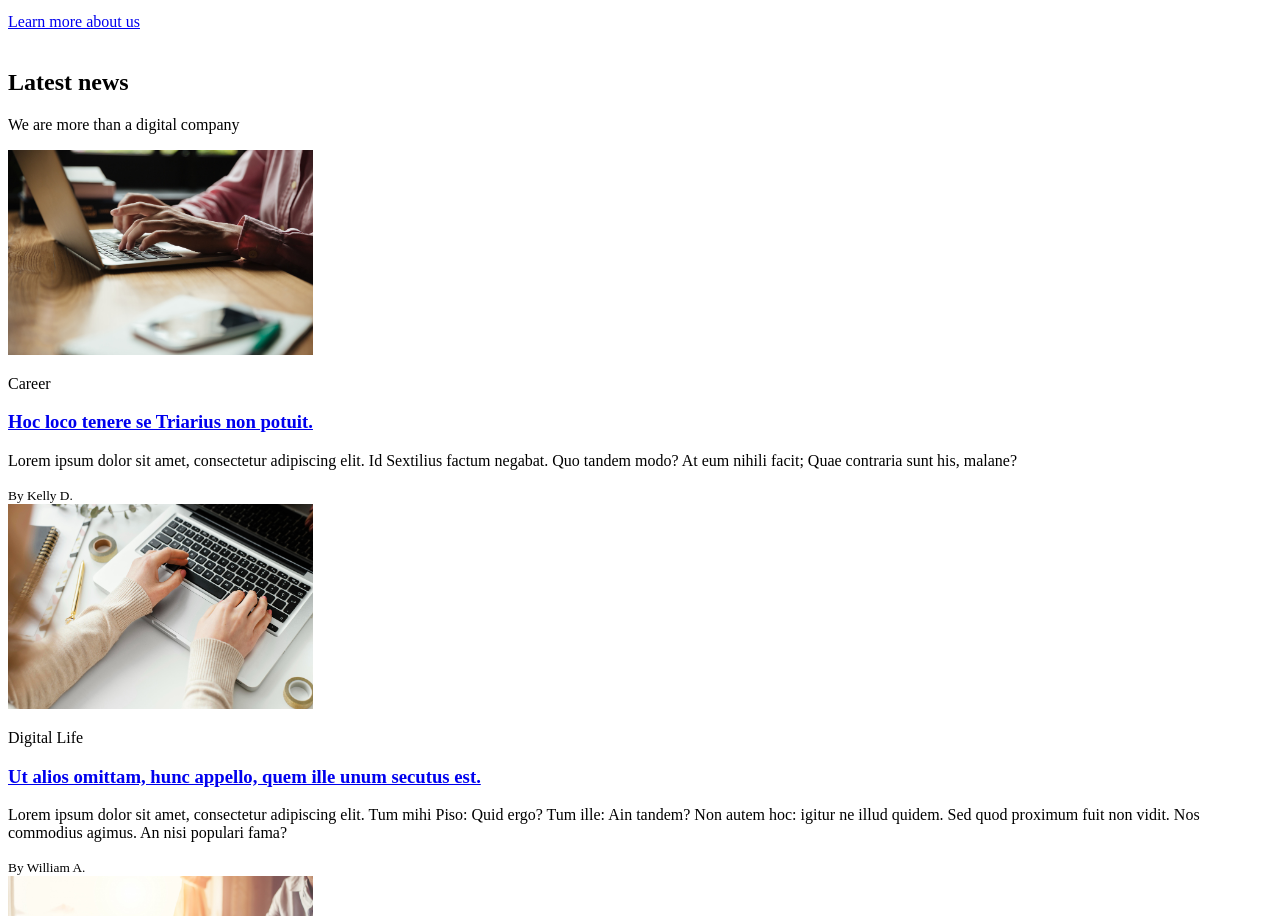
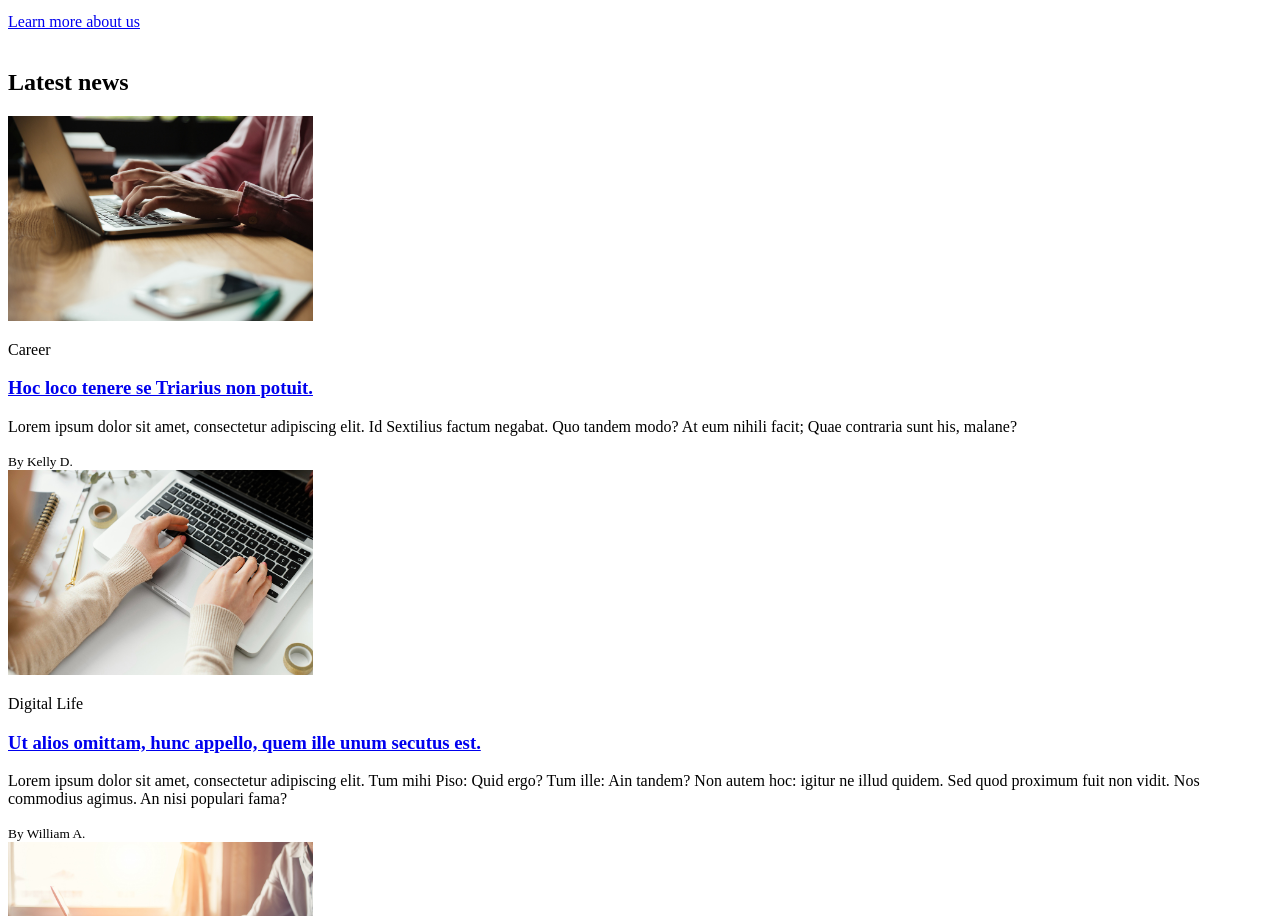
Before and after one commit to zeyad-houssainy/alx-frontend, a plain HTML site: page 0x00-html_advanced/36-index.html in a window 1280 px wide. Shown: the part 3997-4913 px from the top of the page. Drawn offline with Linux system fonts and the light colour scheme.

Commit message:
Debugging the debug

```diff
--- a/0x00-html_advanced/36-index.html
+++ b/0x00-html_advanced/36-index.html
@@ -137,7 +137,6 @@
                     <!-- Latest news section -->
                     <header>
                         <h2>Latest news</h2>
-                        <p>We are more than a digital company</p>
                     </header>
                     <div>
                         <article>
```
Also changed, not shown: 0x00-html_advanced/12-index.html (+0 -1 lines), 0x00-html_advanced/14-index.html (+0 -1 lines), 0x00-html_advanced/15-index.html (+0 -1 lines), 0x00-html_advanced/17-index.html (+0 -1 lines), 0x00-html_advanced/18-index.html (+0 -1 lines), 0x00-html_advanced/20-index.html (+0 -1 lines), 0x00-html_advanced/21-index.html (+0 -1 lines), 0x00-html_advanced/22-index.html (+0 -1 lines), 0x00-html_advanced/23-index.html (+0 -1 lines), 0x00-html_advanced/24-index.html (+0 -1 lines), 0x00-html_advanced/25-index.html (+0 -1 lines), 0x00-html_advanced/27-index.html (+0 -1 lines), 0x00-html_advanced/29-index.html (+0 -1 lines), 0x00-html_advanced/31-index.html (+0 -1 lines), 2 more files.
